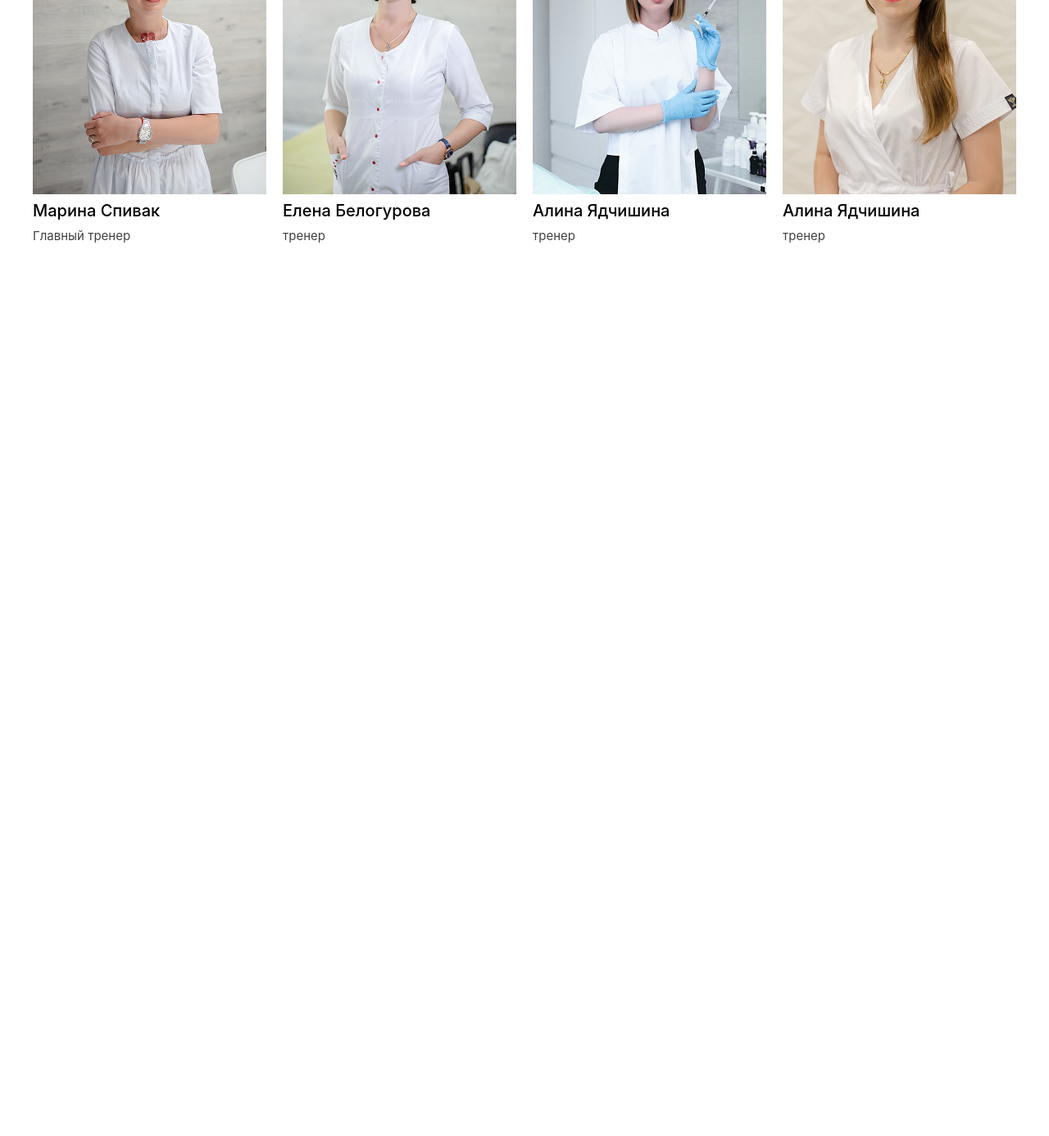
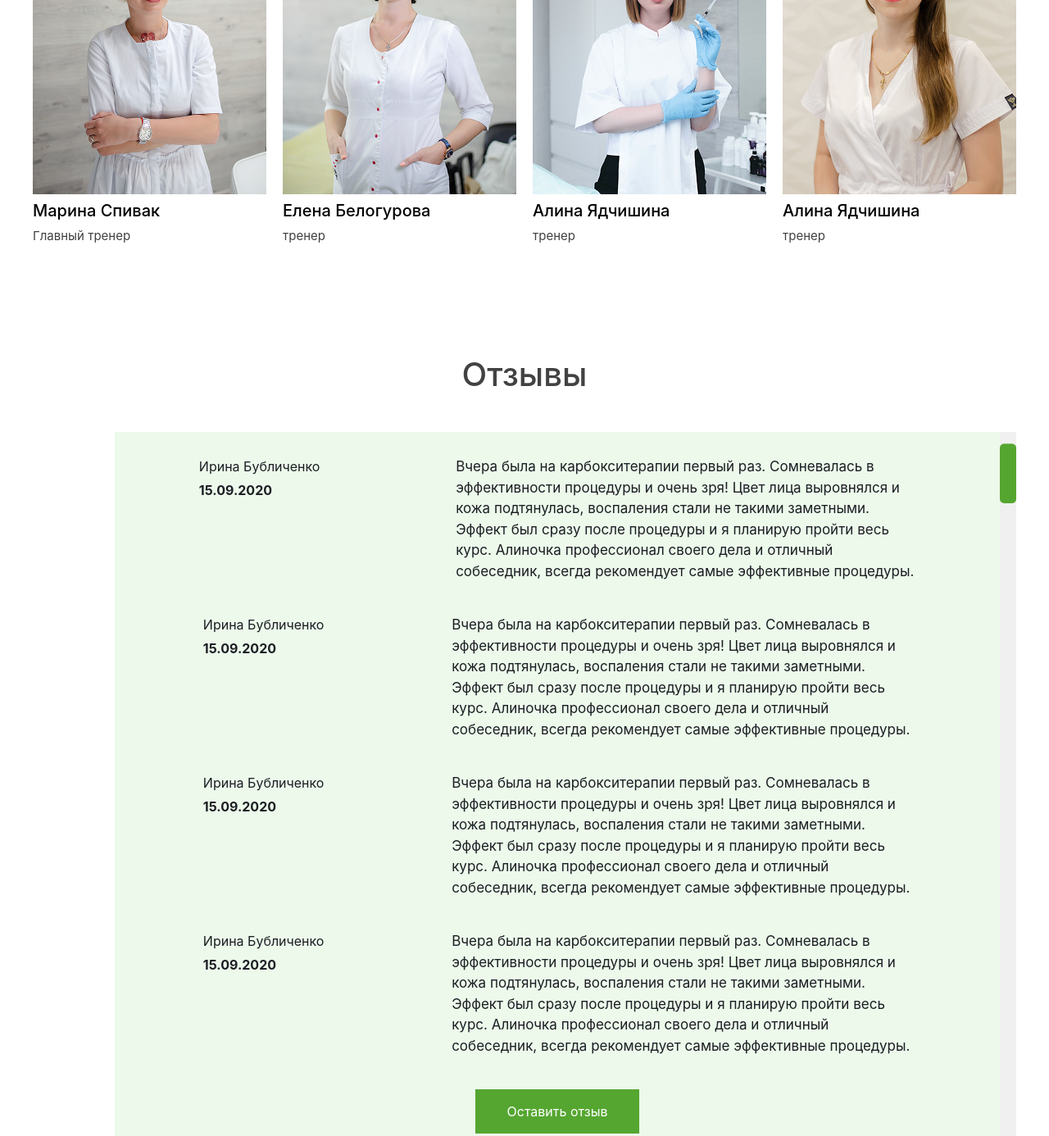
Before and after one commit to Abubakr-63/group-project, a website: page src/Page2.html in a window 1280 px wide. Shown: the part 4010-5396 px from the top of the page at 82% size. Before the commit the page ends 4310 px from the top, so only its background shows below. Drawn offline with nearby package versions, Linux system fonts and the light colour scheme; files that its build step writes are made by us from their sources.

Commit message:
section7

```diff
--- a/src/Page2.html
+++ b/src/Page2.html
@@ -250,7 +250,7 @@
 
 
 
-    <div class="flex flex-col gap-[5px] m-auto lg:m-[0px] w-[200px] h-[330px] lg:w-[285px] lg:h-[380px]">
+    <div class="flex flex-col gap-[5px] m-auto lg:m-[0px] w-[200px] h-[330px] lg:w-[285px] lg:h-[450px]">
 <img src="./HojiakbarImages/Фото.png" alt="">
     <h1 class="text-[20px] font-medium lg:text-start text-center">Марина Спивак</h1>
 <p class="  lg:text-start text-center text-[15px] text-[#404040]">Главный тренер</p>
@@ -259,7 +259,7 @@
 
 
 
-    <div class="flex flex-col gap-[5px] m-auto lg:m-[0px] w-[200px] h-[330px] lg:w-[285px] lg:h-[380px]">
+    <div class="flex flex-col gap-[5px] m-auto lg:m-[0px] w-[200px] h-[330px] lg:w-[285px] lg:h-[450px]">
 <img src="./HojiakbarImages/50224755808_0bf8ae2ed8_c 1.png" alt="">
     <h1 class="text-[20px] font-medium lg:text-start text-center">Елена Белогурова</h1>
 <p class="  lg:text-start text-center text-[15px] text-[#404040]">тренер</p>
@@ -269,7 +269,7 @@
 
 
 
-    <div class="flex flex-col gap-[5px] m-auto lg:m-[0px] w-[200px] h-[330px] lg:w-[285px] lg:h-[380px]">
+    <div class="flex flex-col gap-[5px] m-auto lg:m-[0px] w-[200px] h-[330px] lg:w-[285px] lg:h-[450px]">
 <img src="./HojiakbarImages/51131455226_ecf173799d_c (2) 1.png" alt="">
     <h1 class="text-[20px] font-medium lg:text-start text-center">Алина Ядчишина</h1>
 <p class="  lg:text-start text-center text-[15px] text-[#404040]">тренер</p>
@@ -279,7 +279,7 @@
 
 
 
-    <div class="flex flex-col gap-[5px] m-auto lg:m-[0px] w-[200px] h-[330px] lg:w-[285px] lg:h-[380px]">
+    <div class="flex flex-col gap-[5px] m-auto lg:m-[0px] w-[200px] h-[330px] lg:w-[285px] lg:h-[450px]">
 <img src="./HojiakbarImages/50169746432_7b978a486e_c 1.png" alt="">
     <h1 class="text-[20px] font-medium lg:text-start text-center">Алина Ядчишина</h1>
 <p class="  lg:text-start text-center text-[15px] text-[#404040]">тренер</p>
@@ -295,6 +295,72 @@
 </section>
 
 
+
+
+<section class="max-w-300 m-auto flex justify-center mt-[50px] flex-col gap-[40px] lg:mt-[120px]">
+
+<h1 class="text-[40px] text-center text-[#424242] font-medium">Отзывы</h1>
+
+<div class="flex gap-[0px]">
+    <div class="bg-[#ECF9EB] w-[95%] m-auto lg:w-[90%] lg:flex lg:flex-col  gap-[40px]   text-[#1C1E23] p-[30px]">
+
+<div class="lg:flex lg:justify-around  flex flex-col-reverse lg:flex-row gap-[20px]">
+
+   <div class="flex flex-col gap-[5px]">
+     <p>Ирина Бубличенко</p>
+<p class="font-bold">15.09.2020</p>
+   </div>
+
+<p class="lg:w-[55%] text-[17px]">Вчера была на карбокситерапии первый раз. Сомневалась в эффективности процедуры и очень зря! Цвет лица выровнялся и кожа подтянулась, воспаления стали не такими заметными. Эффект был сразу после процедуры и я планирую пройти весь курс. Алиночка профессионал своего дела и отличный собеседник, всегда рекомендует самые эффективные процедуры.</p>
+
+</div>
+
+
+<div class=" hidden lg:flex justify-around">
+
+   <div class="flex flex-col gap-[5px]">
+     <p>Ирина Бубличенко</p>
+<p class="font-bold">15.09.2020</p>
+   </div>
+
+<p class="lg:w-[55%] text-[17px]">Вчера была на карбокситерапии первый раз. Сомневалась в эффективности процедуры и очень зря! Цвет лица выровнялся и кожа подтянулась, воспаления стали не такими заметными. Эффект был сразу после процедуры и я планирую пройти весь курс. Алиночка профессионал своего дела и отличный собеседник, всегда рекомендует самые эффективные процедуры.</p>
+
+</div>
+
+
+<div class=" hidden lg:flex justify-around">
+
+   <div class="flex flex-col gap-[5px]">
+     <p>Ирина Бубличенко</p>
+<p class="font-bold">15.09.2020</p>
+   </div>
+
+<p class="lg:w-[55%] text-[17px]">Вчера была на карбокситерапии первый раз. Сомневалась в эффективности процедуры и очень зря! Цвет лица выровнялся и кожа подтянулась, воспаления стали не такими заметными. Эффект был сразу после процедуры и я планирую пройти весь курс. Алиночка профессионал своего дела и отличный собеседник, всегда рекомендует самые эффективные процедуры.</p>
+
+</div>
+
+
+<div class=" hidden lg:flex justify-around">
+
+   <div class="flex flex-col gap-[5px]">
+     <p>Ирина Бубличенко</p>
+<p class="font-bold">15.09.2020</p>
+   </div>
+
+<p class="lg:w-[55%] text-[17px]">Вчера была на карбокситерапии первый раз. Сомневалась в эффективности процедуры и очень зря! Цвет лица выровнялся и кожа подтянулась, воспаления стали не такими заметными. Эффект был сразу после процедуры и я планирую пройти весь курс. Алиночка профессионал своего дела и отличный собеседник, всегда рекомендует самые эффективные процедуры.</p>
+
+</div>
+
+  <button class="text-[white] bg-[#55A630] p-[15px_20px] flex justify-center items-center lg:mt-[0px] m-auto  ] w-[200px] mt-[50px]">Оставить отзыв</button>
+
+</div>
+<img class="w-[15px] h-[520px] lg:w-[20px] lg:h-[885px] lg:ml-[-100px]" src="./HojiakbarImages/скрол.png" alt="">
+</div>
+
+
+</section>
+
+
 </main>
 
 </body>
```
Also changed, not shown: src/HojiakbarImages/скрол.png (added).
